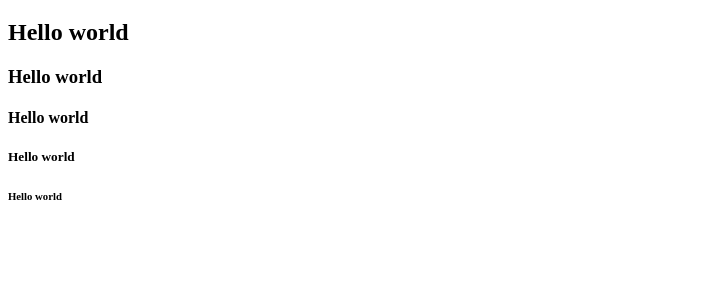
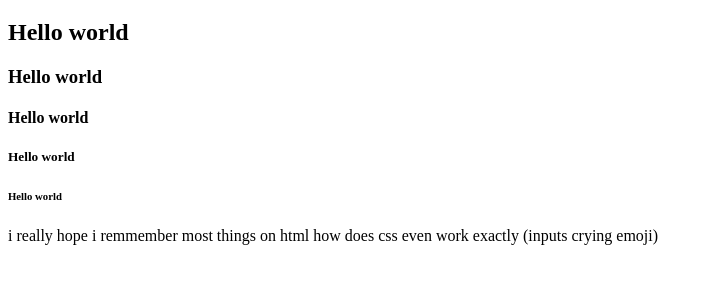
Before and after one commit to Bash-dot/Bash, a plain HTML site: page index.html in a window 1280 px wide. Shown: the part 61-344 px from the top of the page, without its empty margins (0-713 px from the left). Drawn offline with Linux system fonts and the light colour scheme.

Commit message:
do i always have to have a commit message!

```diff
--- a/index.html
+++ b/index.html
@@ -13,5 +13,6 @@
     <h4>Hello world</h4>
     <h5>Hello world</h5>
     <h6>Hello world</h6>
+    <p>i really hope i remmember most things on html how does css even work exactly (inputs crying emoji)</p>
 </body>
 </html>
```
